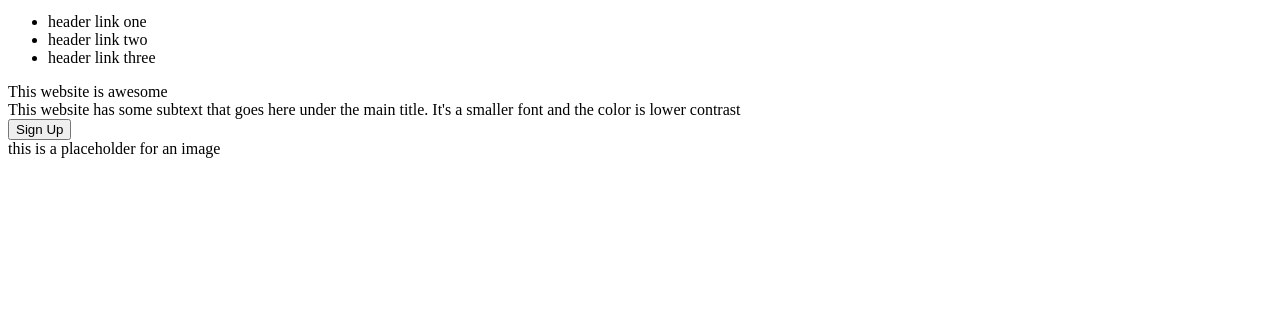
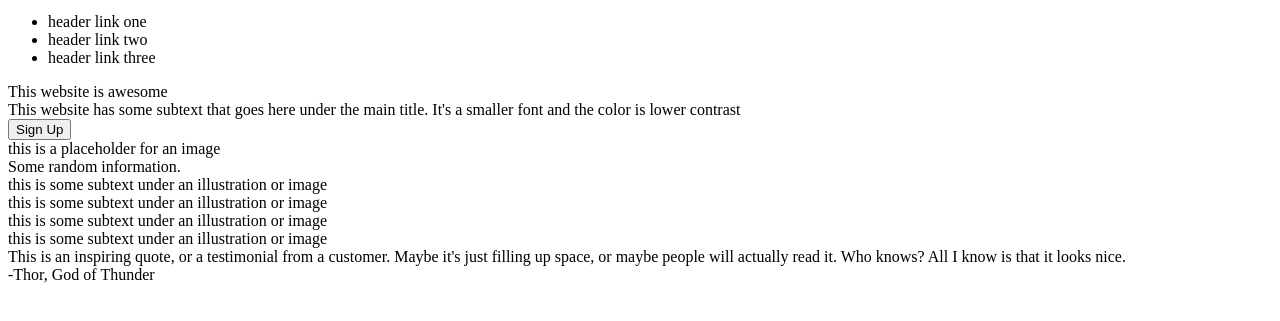
Before and after one commit to Jayant-Jangid/odin-landing-page, a plain HTML site: page index.html in a window 1280 px wide. Shown: the part 29-350 px from the top of the page. Drawn offline with Linux system fonts and the light colour scheme.

Commit message:
Configure HTML properties of header and block-2 and block-3

```diff
--- a/index.html
+++ b/index.html
@@ -41,11 +41,39 @@
     </div>
 
     <div class="block-2">
+        <div class="block-2-bold-text">
+            Some random information.
+        </div>
 
+        <div class="images-with-text">
+            <div class="image-with-text-box">
+                <div class="image-box"></div>
+                <div class="text-box">this is some subtext under an illustration or image</div>
+            </div>
+
+            <div class="image-with-text-box">
+                <div class="image-box"></div>
+                <div class="text-box">this is some subtext under an illustration or image</div>
+            </div>
+
+            <div class="image-with-text-box">
+                <div class="image-box"></div>
+                <div class="text-box">this is some subtext under an illustration or image</div>
+            </div>
+
+            <div class="image-with-text-box">
+                <div class="image-box"></div>
+                <div class="text-box">this is some subtext under an illustration or image</div>
+            </div>
+        </div>
     </div>
 
     <div class="block-3">
+        <div class="quote-and-author">
+            <div class="quote">This is an inspiring quote, or a testimonial from a customer. Maybe it's just filling up space, or maybe people will actually read it. Who knows? All I know is that it looks nice.</div>
+        </div>
 
+        <div class="author">-Thor, God of Thunder</div>
     </div>
 
     <div class="block-4">
```
